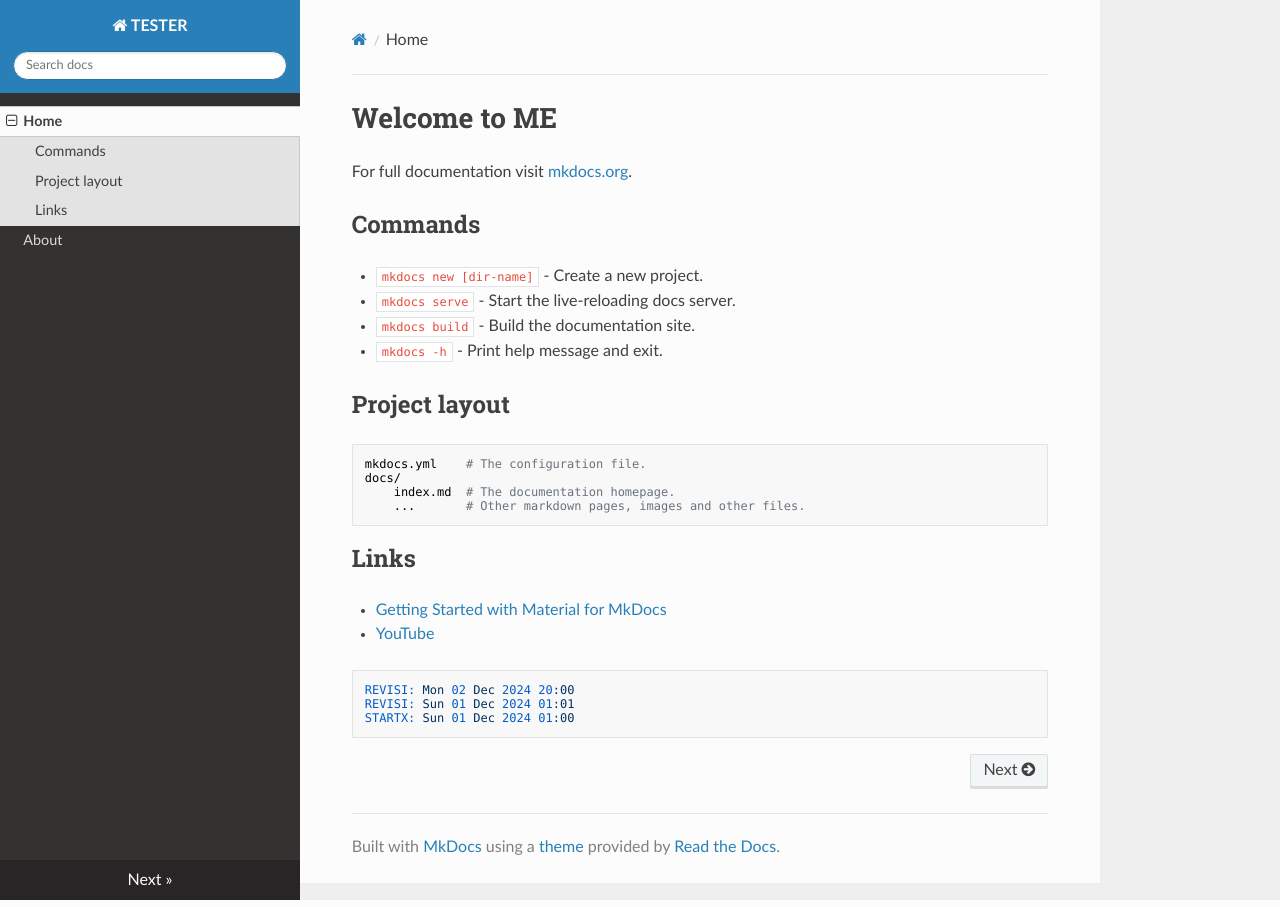
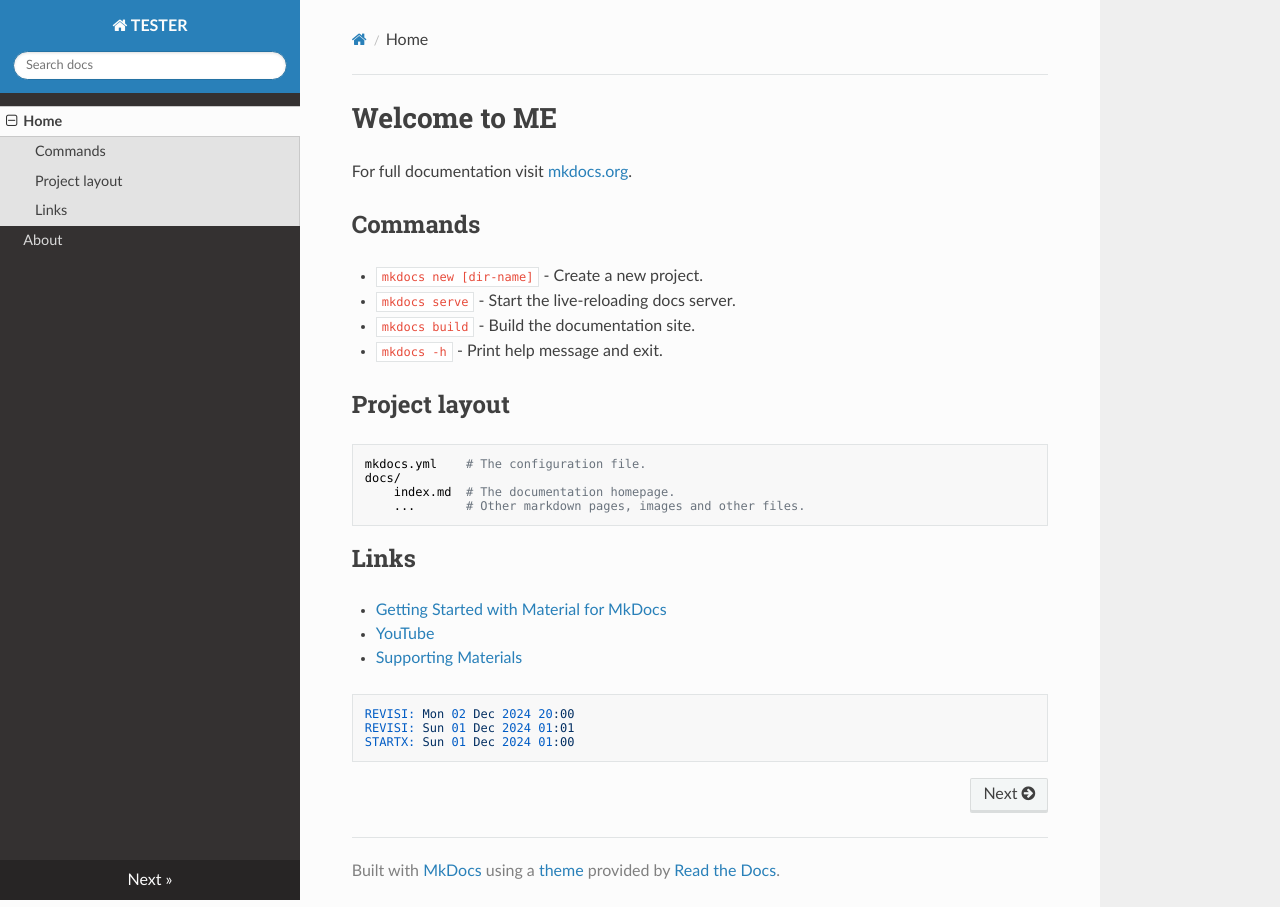
Before and after one commit to vrtass/tester, an MkDocs documentation site: the page built from docs/docs/index.md, in a window 1280 px wide. Built offline with MkDocs 1.6.1, drawn with Linux system fonts in a browser that asks for light colours; nearby versions of some CDN libraries.

Commit message:
modified:   docs/index.md

````diff
--- a/docs/docs/index.md
+++ b/docs/docs/index.md
@@ -20,6 +20,7 @@ For full documentation visit [mkdocs.org](https://www.mkdocs.org).
 
 * [Getting Started with Material for MkDocs](https://jameswillett.dev/getting-started-with-material-for-mkdocs/)
   * [YouTube](https://youtu.be/xlABhbnNrfI)
+  * [Supporting Materials](https://github.com/james-willett/material-mkdocs-youtube-2024)
 
 ```
 REVISI: Mon 02 Dec 2024 20:00
````
